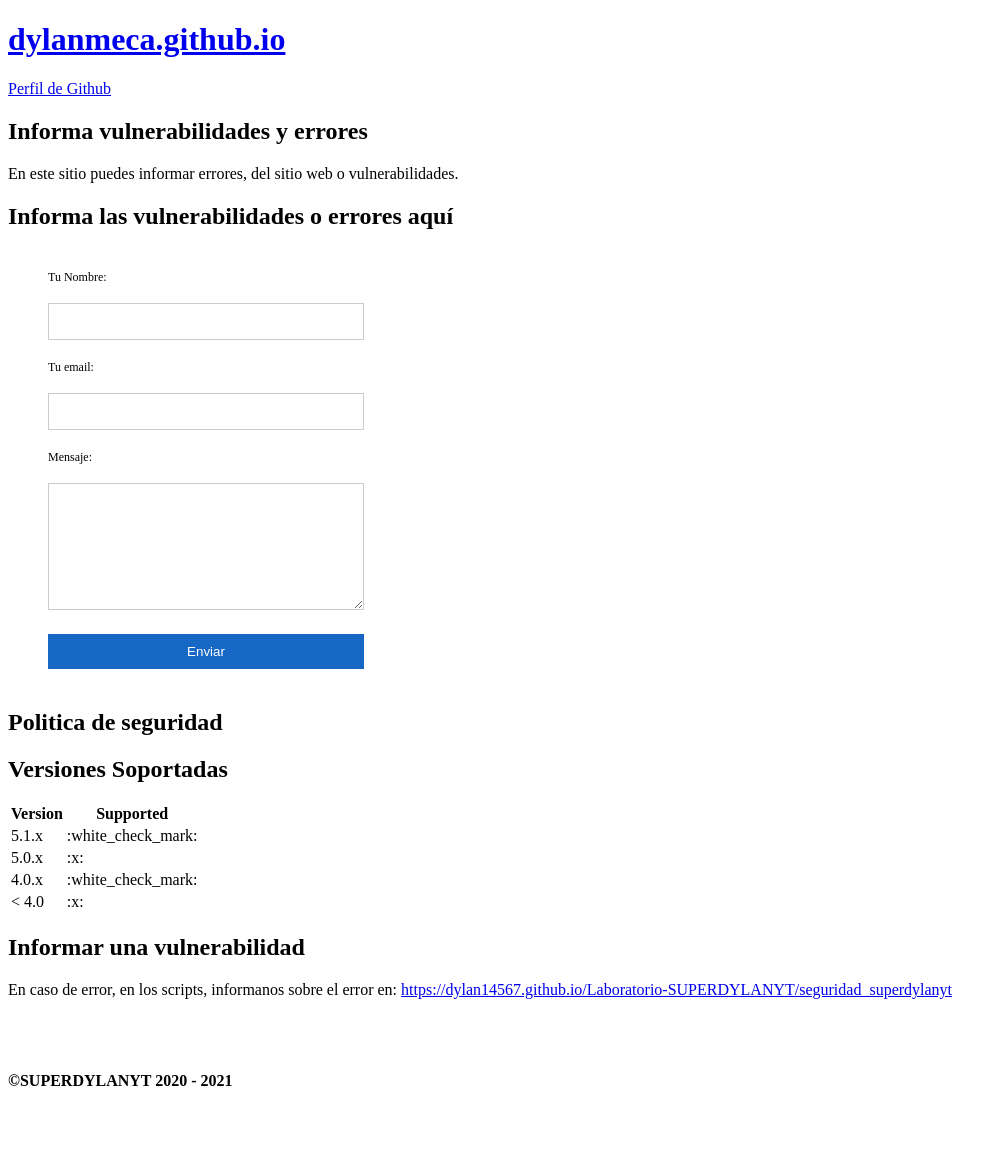
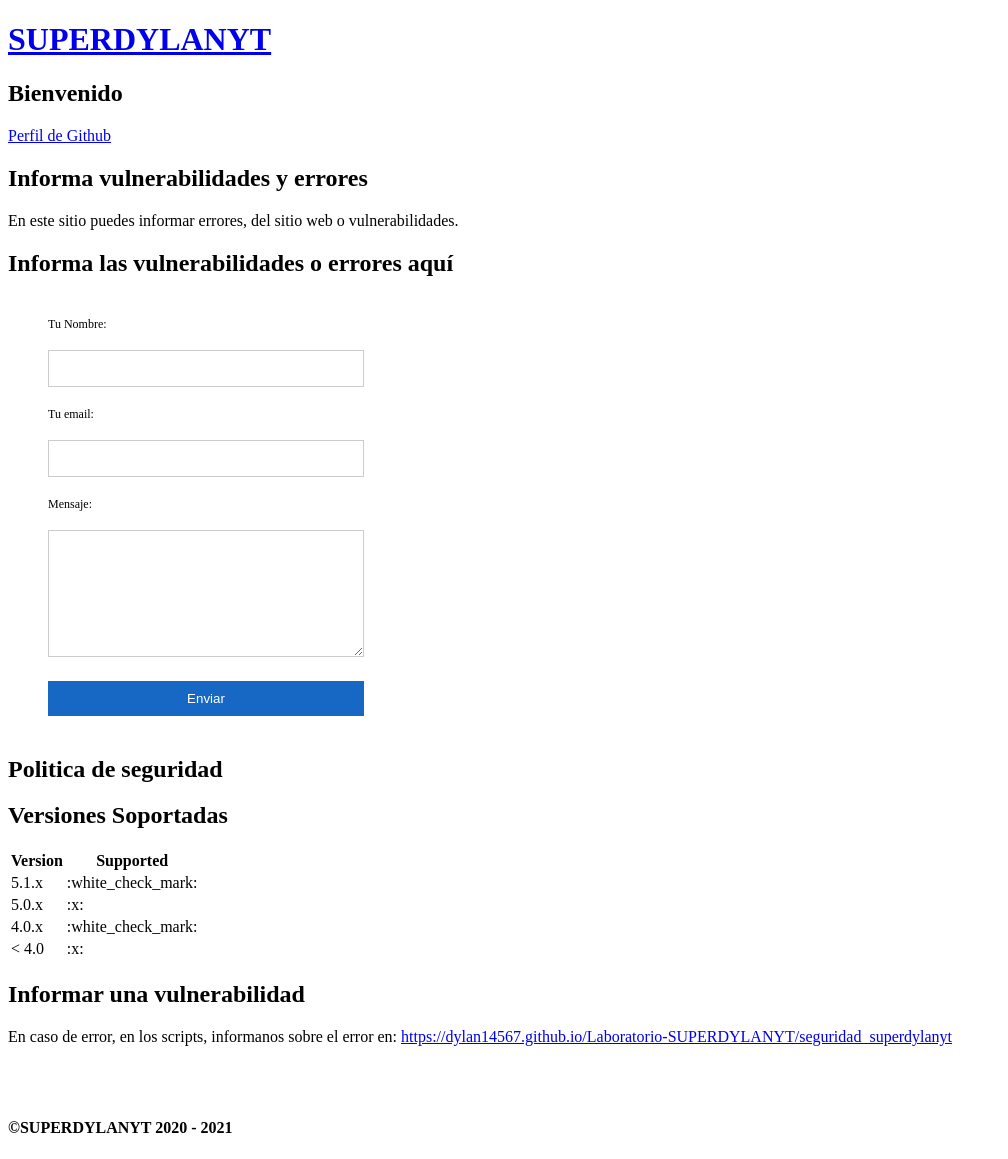
Before and after one commit to dylanmeca/dylanmeca.github.io, a Jekyll site: the page built from seguridad_superdylanyt.md, in a window 1280 px wide. Shown: the whole page, without its empty margins (0-1008 px from the left). Built offline with Jekyll 4.4.1, drawn with Linux system fonts in a browser that asks for light colours; a script that is not in the unit is left out; comment, search, counter and statistics services are not loaded; the repository's description, which GitHub fills in, is left out; before the commit the page ends 1112 px from its top, so only the background shows below that.

Commit message:
Update _config.yml

```diff
--- a/_config.yml
+++ b/_config.yml
@@ -1,3 +1,8 @@
+title: SUPERDYLANYT
+description: Bienvenido
+show_downloads: true
+google_analytics:
+comments: true
 theme: jekyll-theme-minimal
 social:
   twitter: DYLAN1456711
```
